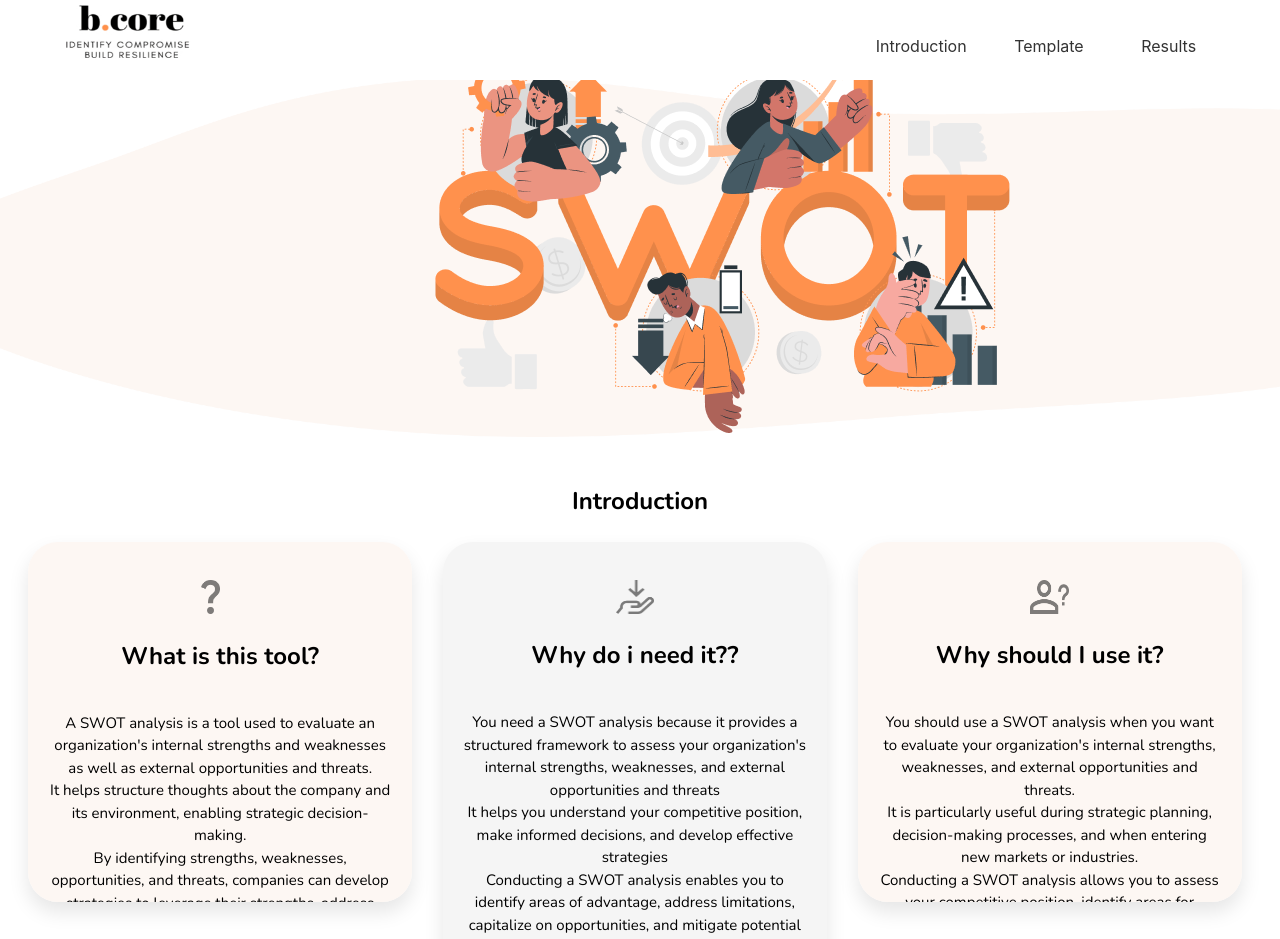
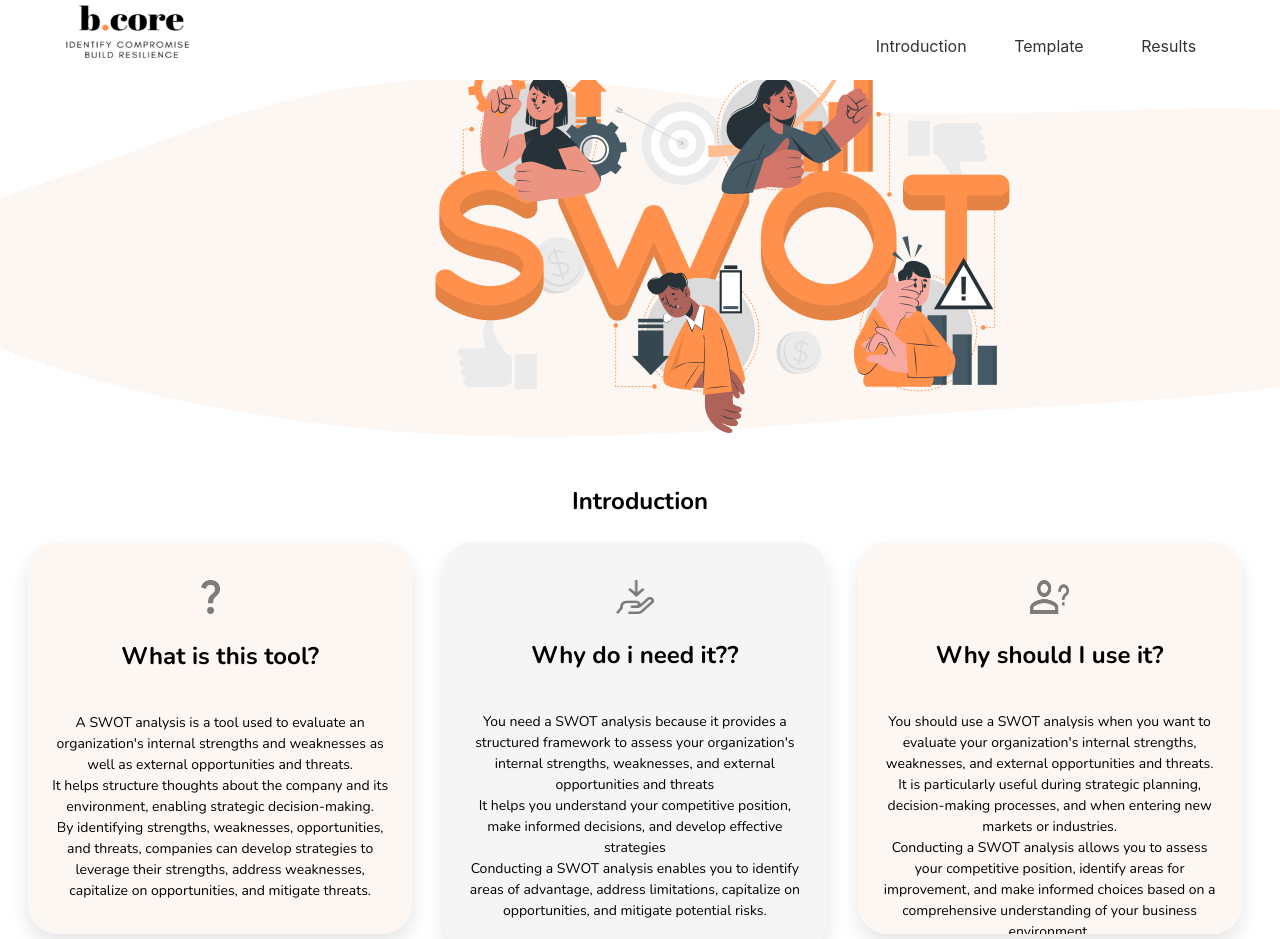
Before and after one commit to mollenwambui/react, a React (Create React App) app: page / in a window 1280 px wide. Shown: the top 939 px of the page. Built offline with nearby package versions, Linux system fonts and the light colour scheme.

Commit message:
lenovo media query

```diff
--- a/src/components/Introduction.css
+++ b/src/components/Introduction.css
@@ -414,7 +414,7 @@ text-align: center;
   }
 
   .card1{
-    height: 45vh;
+    height: 49vh;
     width: 25%;
     justify-content: center;
     align-items: center;
@@ -429,7 +429,7 @@ text-align: center;
   }
 
   .card2{
-    height: 45vh;
+    height: 49vh;
     width: 25%;
     justify-content: center;
     align-items: center;
@@ -444,7 +444,7 @@ text-align: center;
 
   }
   .card22{
-    height: 45vh;
+    height: 49vh;
     width: 25%;
     justify-content: center;
     align-items: center;
@@ -487,7 +487,7 @@ text-align: center;
 
   }
   .card1 .content {
-     font-size: 15px;
+     font-size: 14px;
     line-height: 1.5;
     padding: 20px;
     margin-top: 10px;
@@ -497,7 +497,7 @@ text-align: center;
   }
 
   .card2 .content {
-    font-size: 15px;
+    font-size: 14px;
    line-height: 1.5;
    padding: 20px;
    margin-top: 10px;
@@ -506,7 +506,7 @@ text-align: center;
   text-align: center;
   }
   .card22 .content {
-    font-size: 15px;
+    font-size: 14px;
    line-height: 1.5;
    padding: 20px;
    margin-top: 10px;
```
